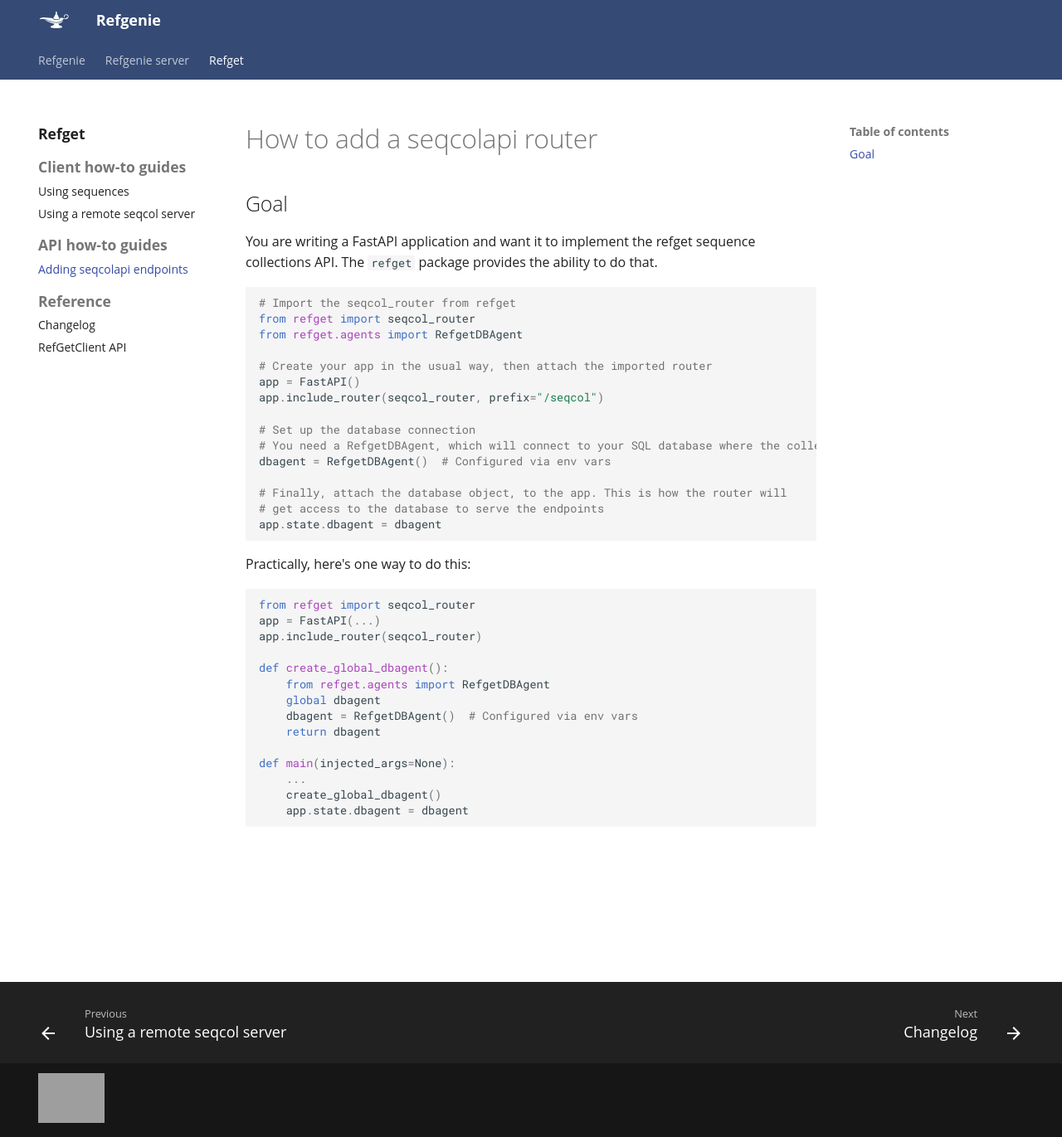
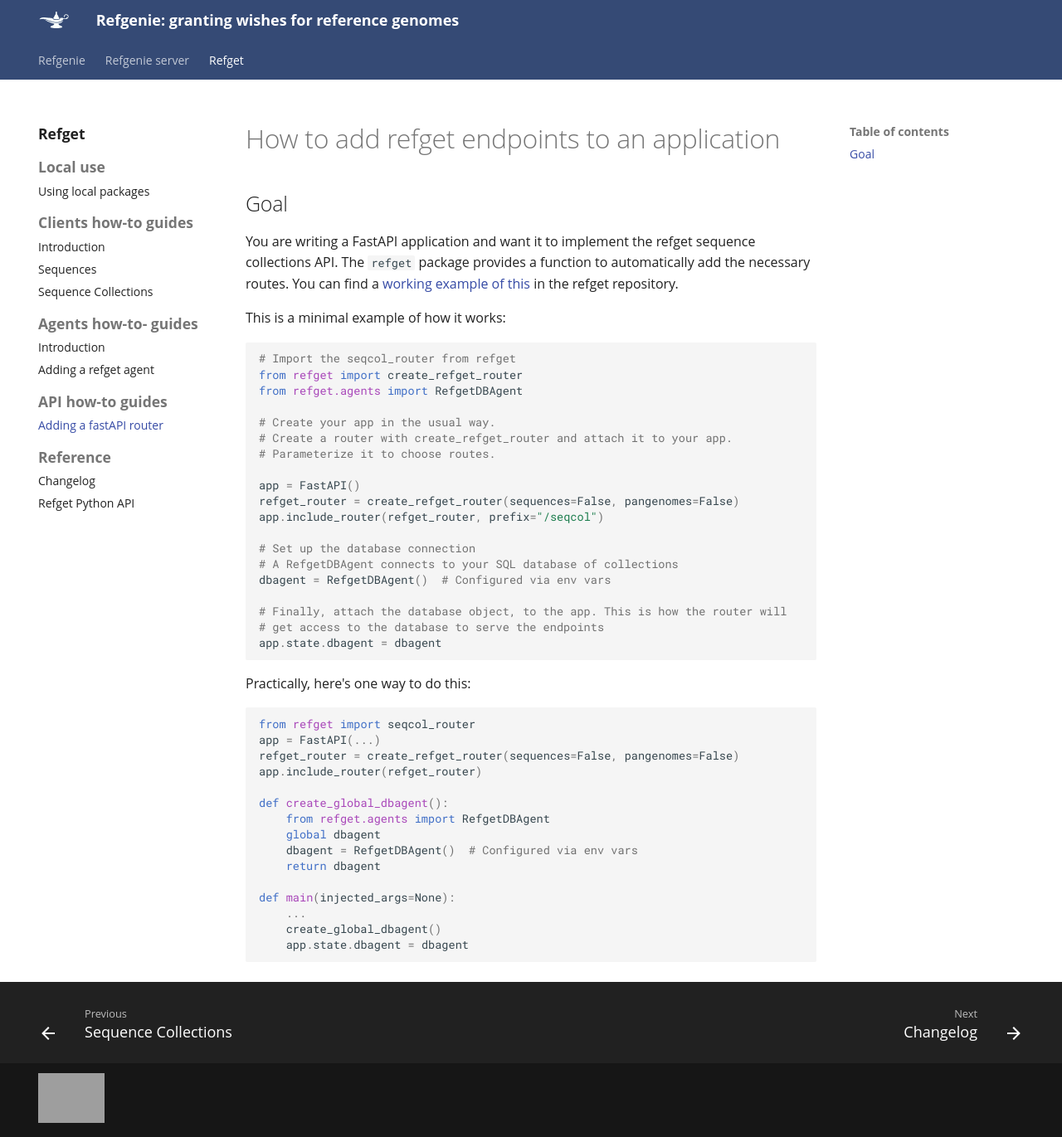
Before and after one commit to refgenie/refgenie-docs, an MkDocs documentation site: the page built from docs/refget/fastapi_router.md, in a window 1280 px wide and 1371 px high. Shown: the whole window at 83% size. Built offline with MkDocs 1.6.1 and Material for MkDocs 9.7.7, drawn with Linux system fonts in a browser that asks for light colours; grey boxes are pictures that could not be loaded.

Commit message:
working on docs

````diff
--- a/docs/refget/seqcolapi.md
+++ b/docs/refget/fastapi_router.md
@@ -1,22 +1,28 @@
-# How to add a seqcolapi router
+# How to add refget endpoints to an application
 
 ## Goal
 
 You are writing a FastAPI application and want it to implement the refget sequence collections API.
-The `refget` package provides the ability to do that.
+The `refget` package provides a function to automatically add the necessary routes.
+You can find a [working example of this](https://github.com/refgenie/refget/blob/master/seqcolapi/main.py) in the refget repository.
 
+This is a minimal example of how it works:
 
 ```python
 # Import the seqcol_router from refget
-from refget import seqcol_router
+from refget import create_refget_router
 from refget.agents import RefgetDBAgent
 
-# Create your app in the usual way, then attach the imported router
+# Create your app in the usual way.
+# Create a router with create_refget_router and attach it to your app.
+# Parameterize it to choose routes.
+
 app = FastAPI()
-app.include_router(seqcol_router, prefix="/seqcol")
+refget_router = create_refget_router(sequences=False, pangenomes=False)
+app.include_router(refget_router, prefix="/seqcol")
 
 # Set up the database connection
-# You need a RefgetDBAgent, which will connect to your SQL database where the collections are stored
+# A RefgetDBAgent connects to your SQL database of collections
 dbagent = RefgetDBAgent()  # Configured via env vars
 
 # Finally, attach the database object, to the app. This is how the router will
@@ -29,7 +35,8 @@ Practically, here's one way to do this:
 ```python
 from refget import seqcol_router
 app = FastAPI(...)
-app.include_router(seqcol_router)
+refget_router = create_refget_router(sequences=False, pangenomes=False)
+app.include_router(refget_router)
 
 def create_global_dbagent():
     from refget.agents import RefgetDBAgent
--- a/mkdocs.yml
+++ b/mkdocs.yml
@@ -1,4 +1,4 @@
-site_name: Refgenie
+site_name: "Refgenie: granting wishes for reference genomes"
 
 theme:
   logo: img/refgenie_bug_light.svg
@@ -81,18 +81,24 @@ nav:
   - Intro: refgenieserver/README.md
 - Refget:
   - Intro: refget/README.md
-  - Client how-to guides:
-    - Using sequences: refget/code/sequences-tutorial.md
-    - Using a remote seqcol server: refget/seqcol-client-demo.md
+  - Local use:
+    - Using local packages: refget/local.md
+  - Clients how-to guides:
+    - Introduction: refget/clients.md
+    - Sequences: refget/code/sequences-tutorial.md
+    - Sequence Collections: refget/seqcol-client-demo.md
+  - Agents how-to- guides:
+    - Introduction: refget/agents.md
+    - Adding a refget agent: refget/agent.md
   - API how-to guides:
-    - Adding seqcolapi endpoints: refget/seqcolapi.md
+    - Adding a fastAPI router: refget/fastapi_router.md
   # - Outdated documentation:
   #   - Advanced tutorial: refget/code/advanced.md
   #   - Using local collections: refget/code/seqcol.md
   #   - Using local collections 2: refget/code/demo.md
   - Reference:
     - Changelog: refget/changelog.md
-    - RefGetClient API: refget/reference_docs.md
+    - Refget Python API: refget/reference_docs.md
 
 
 autodoc:
@@ -104,9 +110,14 @@ autodoc:
 
 plugins:
 - mkdocstrings:
+    default_handler: python
     handlers:
       python:
         options:
+          show_symbol_type_heading: true
+          show_symbol_type_toc: true
+          show_root_heading: true
+          show_root_full_path: false
           show_source: true  # Optional: Show source code links
           show_docstring: true  # Ensure docstrings are displayed
           show_signature: true  # Show method signatures
````
Also changed, not shown: docs/refget/README.md (+7 -9 lines), docs/refget/clients.md (added, +5 -0 lines), docs/refget/reference_docs.md (+13 -15 lines), docs/refget/notebooks/sequences-tutorial.ipynb.
